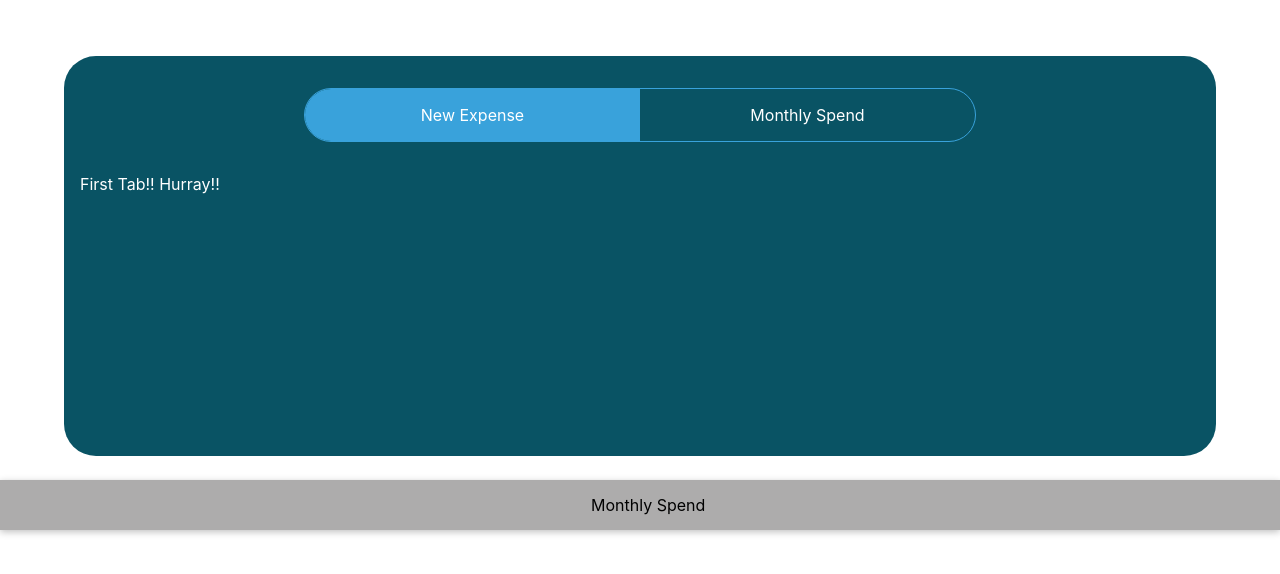
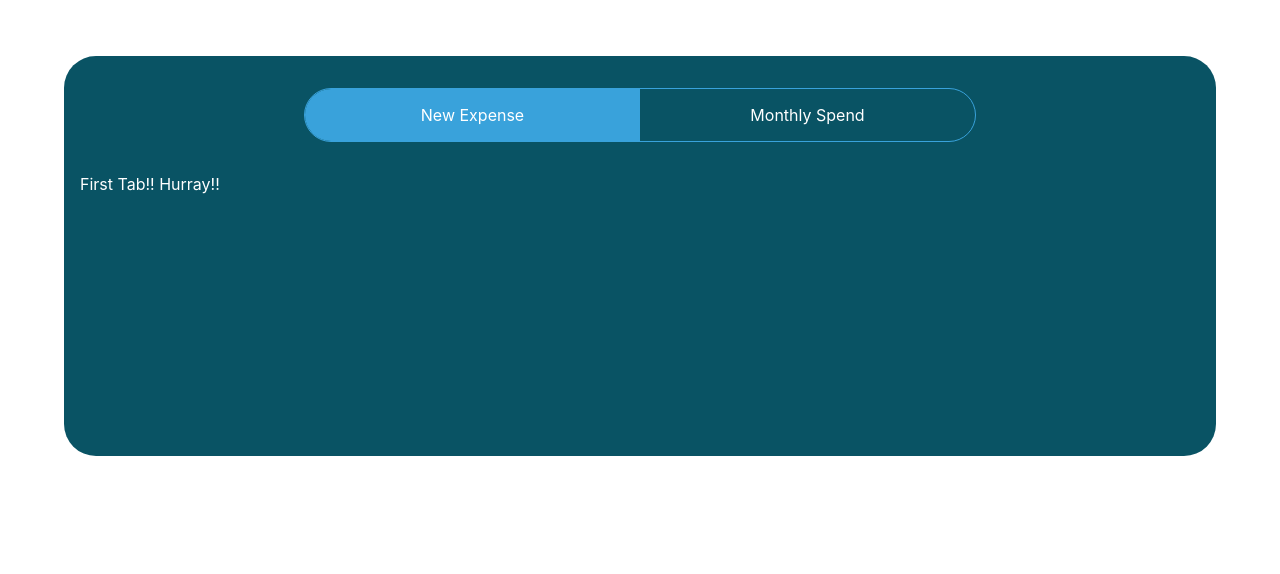
Before and after one commit to alantrieu/expense-tracker-commbank, a React (Create React App) app: page / in a window 1280 px wide. Shown: the top 574 px of the page. Built offline with nearby package versions, Linux system fonts and the light colour scheme.

Commit message:
worked on main App file

```diff
--- a/src/App.css
+++ b/src/App.css
@@ -2,20 +2,13 @@
     background: grey;
 } */
 
-.app {
+.App {
     width: 100vw;
     height: 100vh;
     display: flex;
-    align-items: center;
     justify-content: center;
     overflow: hidden;
-}
-
-.title {
-    border: 15px solid rgb(173, 172, 172);
-    background: rgb(173, 172, 172);
-    padding-left: 45%;
-    box-shadow: 0 2px 7px silver;
+    background-color: rgb(216, 216, 191);
 }
 
 /* .graph {
--- a/src/App.js
+++ b/src/App.js
@@ -5,9 +5,6 @@ const App = () => {
     return (
     <div>
         <Tab />
-        <section className='title'>
-            Monthly Spend
-        </section>
     </div>
     )
 };
```
